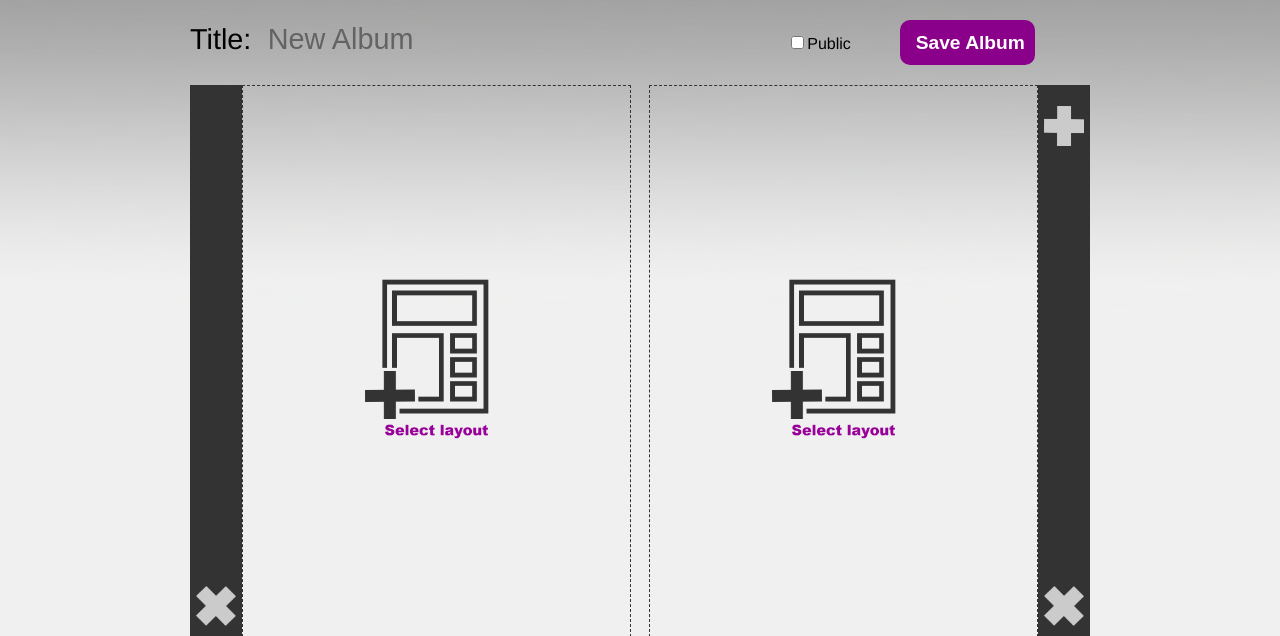
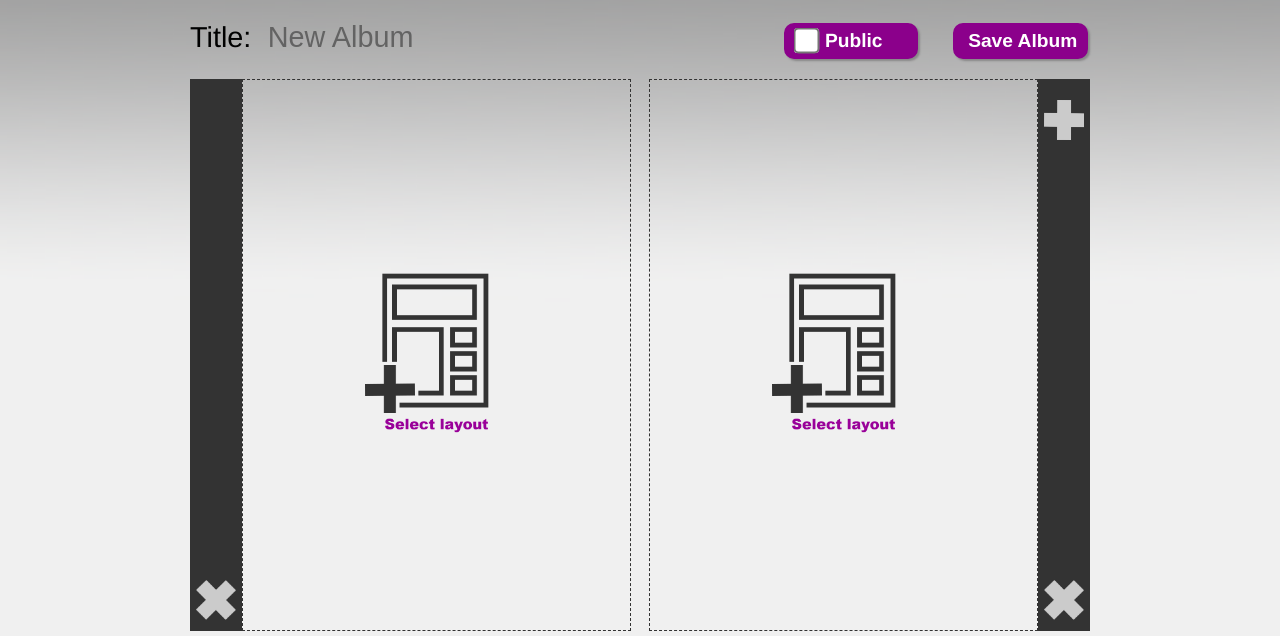
Before and after one commit to Arbuzinside/photohosting, a Django app: page /home/edit/ in a window 1280 px wide. Shown: the part 85-721 px from the top of the page. Run offline with Django 3.2, Linux system fonts and the light colour scheme; the visitor is signed in with stand-in values (Sample User, id 1); parts of the project's set-up code (start-up, migrations or seed data) failed here and were passed over; some libraries are stand-ins or nearby versions.

Commit message:
minor style changes

```diff
--- a/src/PhotoAlbum/Static/editstyle.css
+++ b/src/PhotoAlbum/Static/editstyle.css
@@ -15,14 +15,25 @@ body
 	width: 900px;
 }
 
-#titlecontainer label
+#titlecontainer .titleclass
 {
 	font-size: 180%;
 }
 
 input::-webkit-input-placeholder, textarea::-webkit-input-placeholder
 {
-  color: #636363;
+	color: #636363;
+}
+
+#titlecontainer input[type="checkbox"]
+{
+	-ms-transform: scale(2); /* IE */
+	-moz-transform: scale(2); /* FF */
+	-webkit-transform: scale(2); /* Safari and Chrome */
+	-o-transform: scale(2); /* Opera */
+	position: relative;
+	left: 32px;
+	z-index: 999;
 }
 
 #albumtitle
@@ -32,24 +43,50 @@ input::-webkit-input-placeholder, textarea::-webkit-input-placeholder
 	background-color: transparent;
 	font-size: 180%;
 	color: darkmagenta;
-	width: 503px;
+	width: 480px;
 }
 
 #savealbum
+{
+	width: 135px;
+	margin-left: 30px;
+}
+
+#savealbum, #titlecontainer #publiclabel
 {
 	padding: 5px 0 5px 5px;
 	border: 2px solid #ccc;
 	-webkit-border-radius: 5px;
 	border-radius: 10px;
 	font-size: 120%;
-	width: 135px;
-	height: 45px;
 	background-color: darkmagenta;
 	border-color: darkmagenta;
 	color: white;
 	font-weight: bold;
-	margin-left: 45px;
 	cursor: pointer;
+	box-shadow: 2px 2px 2px #888888;
+}
+
+#titlecontainer #publiclabel
+{
+	width: 125px;
+}
+
+#publiclabel
+{
+	display: inline-block;
+	text-align: center;
+	width: 130px;
+}
+
+#savealbum:hover
+{
+	opacity: 0.9;
+}
+
+#savealbum:active
+{
+	box-shadow: none;
 }
 
 #albumcontent
--- a/src/PhotoAlbum/Templates/edit.html
+++ b/src/PhotoAlbum/Templates/edit.html
@@ -22,12 +22,12 @@
 		{% include "header.html" %}
 		<div id="titlecontainer">
 			<form method="POST" action="{% url 'PhotoAlbum.views.save' %}" onsubmit="return save_album()">{% csrf_token %}
-				<label for="albumtitle">Title:</label>
+				<label class="titleclass" for="albumtitle">Title:</label>
 				<input id="albumtitle" name="title" type="text" placeholder="New Album" value="{{album.title}}"/>
 				{% if album.public == True %}
-					<input type="checkbox" name="public" value="public" checked>Public
+					<input type="checkbox" name="public" value="public" id="public" checked><label for="public" id="publiclabel">Public</label>
 				{% else %}
-					<input type="checkbox" name="public" value="public">Public
+					<input type="checkbox" name="public" value="public" id="public"><label for="public" id="publiclabel">Public</label>
 				{% endif %}
 				<input id="savealbum" type="submit" value="Save Album" />
 				<input type="hidden" id="layouts" name="layouts" />
```
Also changed, not shown: src/PhotoAlbum/Static/albumstyle.css (+9 -4 lines), src/PhotoSite/settings.py (+4 -4 lines).
